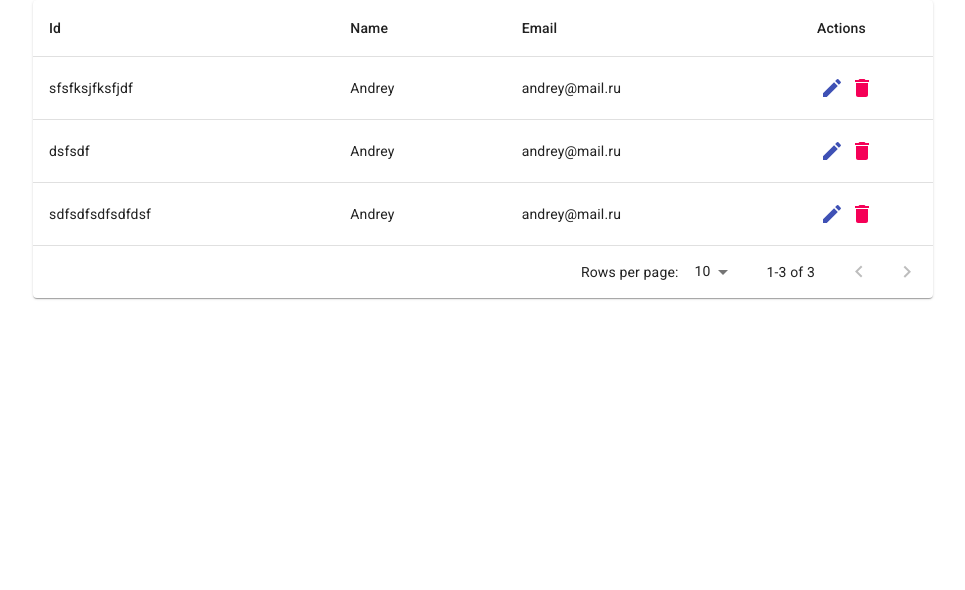
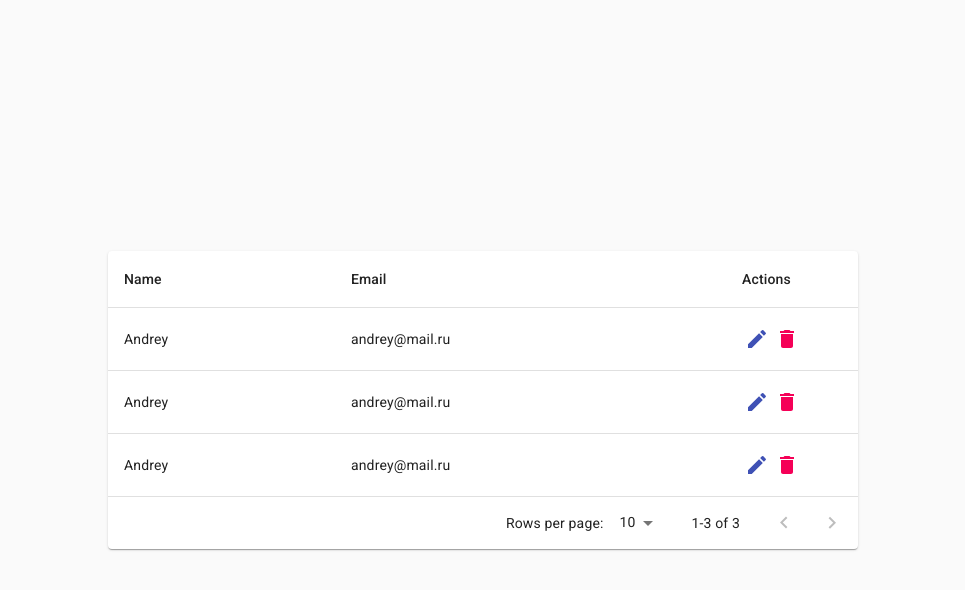
Before and after one commit to kochurov-b/CRUD, a React (Create React App) app in the folder frontend/: page / in a window 1280 px wide. Shown: the top 590 px of the page, without its empty margins (157-1122 px from the left). Built offline with nearby package versions, Linux system fonts and the light colour scheme.

Commit message:
adding app base styles

```diff
--- a/frontend/src/components/App/App.css
+++ /dev/null
@@ -1,5 +0,0 @@
-.app {
-  width: 100%;
-  max-width: 900px;
-  margin: 0 auto;
-}
--- a/frontend/src/components/App/App.js
+++ b/frontend/src/components/App/App.js
@@ -1,18 +1,21 @@
-import React from 'react';
+import React, { useMemo } from 'react';
 import EditIcon from '@material-ui/icons/Edit';
 import DeleteIcon from '@material-ui/icons/Delete';
 
 import { Table } from '../Table/Table';
-
-import './App.css';
+import { useStyles } from './App.styles';
 
 export const App = () => {
-  const columns = [
-    { id: 'id', label: 'Id' },
+  const classes = useStyles();
+
+  const columns = useMemo(
+    () => [
       { id: 'name', label: 'Name' },
       { id: 'email', label: 'Email' },
       { id: 'actions', label: 'Actions', width: 100 },
-  ];
+    ],
+    [],
+  );
 
   const rows = [
     {
@@ -32,7 +35,8 @@ export const App = () => {
     },
   ];
 
-  const actions = [
+  const actions = useMemo(
+    () => [
       {
         label: 'edit',
         icon: EditIcon,
@@ -49,11 +53,15 @@ export const App = () => {
           console.log(id);
         },
       },
-  ];
+    ],
+    [],
+  );
 
   return (
-    <main className="app">
+    <main className={classes.app}>
+      <div className={classes.container}>
         <Table columns={columns} rows={rows} actions={actions} />
+      </div>
     </main>
   );
 };
--- /dev/null
+++ b/frontend/src/components/App/App.styles.js
@@ -0,0 +1,17 @@
+import { makeStyles } from '@material-ui/core/styles';
+
+export const useStyles = makeStyles(({ spacing, palette }) => ({
+  app: {
+    height: `calc(100vh - ${spacing(6)}px)`,
+    display: 'flex',
+    flexDirection: 'column',
+    justifyContent: 'center',
+    alignItems: 'center',
+    padding: spacing(3),
+    backgroundColor: palette.background.default,
+  },
+  container: {
+    width: '100%',
+    maxWidth: 750,
+  },
+}));
```
Lines whose indentation alone changed are shown as unchanged.
